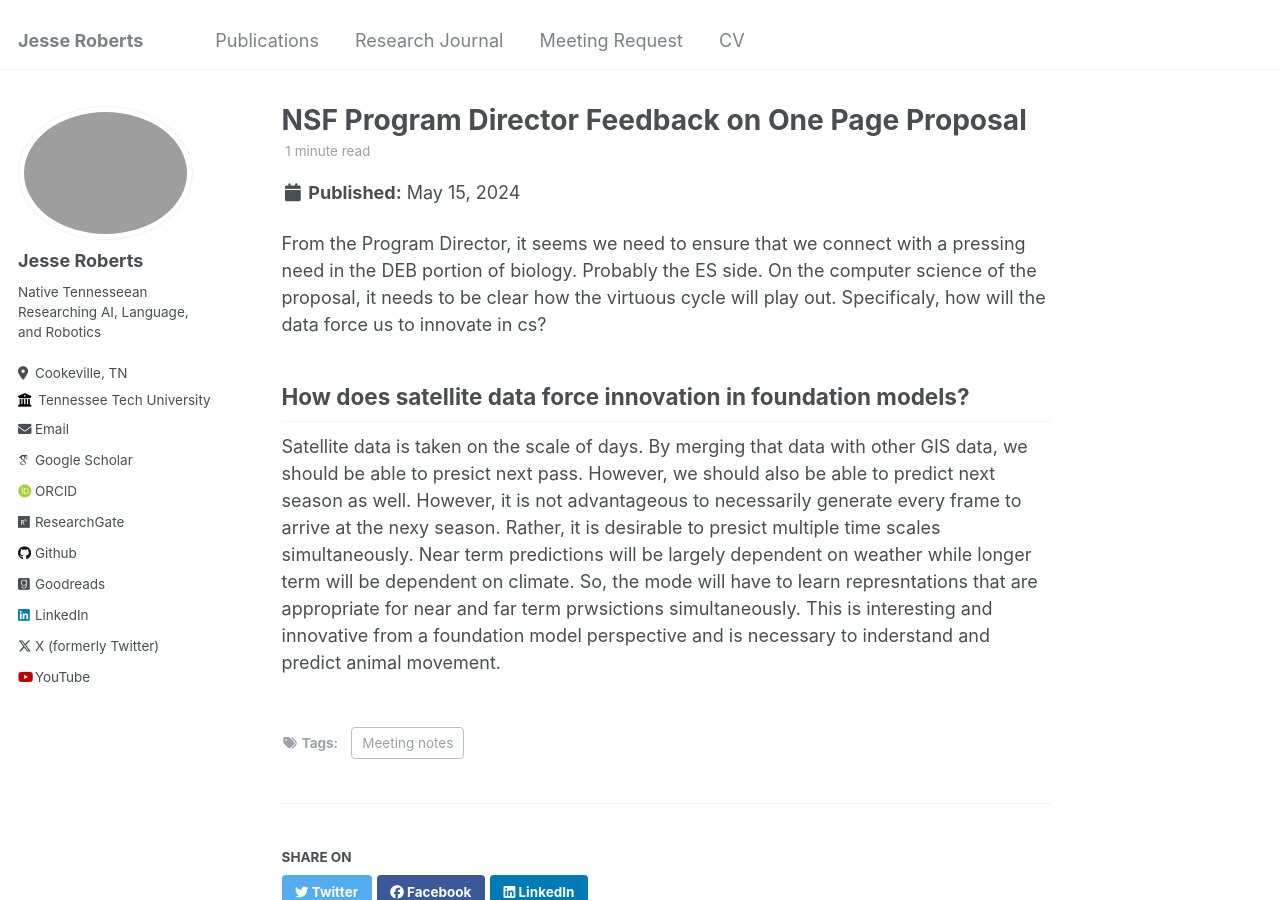
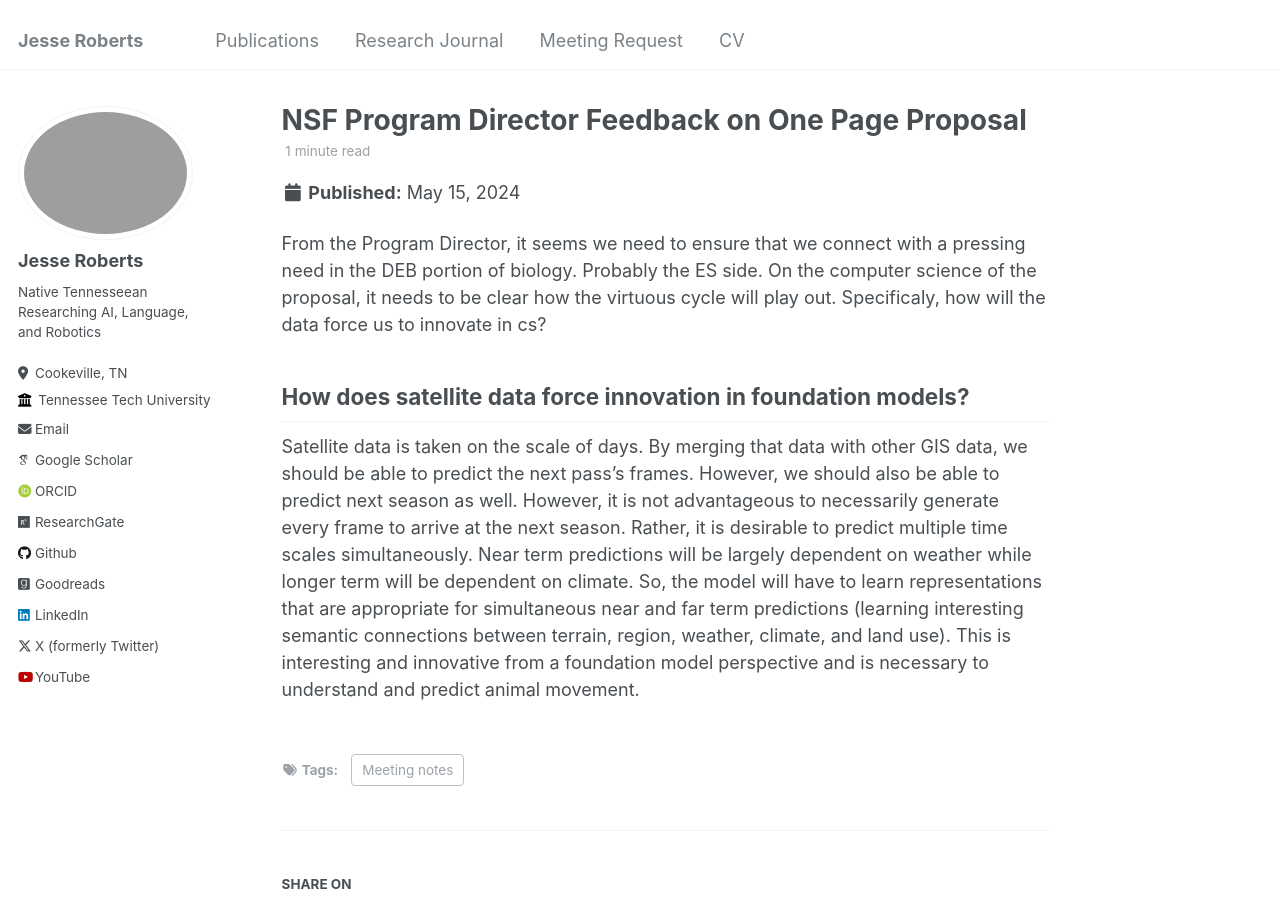
Before and after one commit to JesseTNRoberts/JesseTNRoberts.github.io, a Jekyll site: the page built from _posts/2024-05-15-MeetingNotesMoyer.md, in a window 1280 px wide and 900 px high. Built offline with Jekyll 4.4.1, drawn with Linux system fonts in a browser that asks for light colours; some web fonts are replaced.

Commit message:
Update 2024-05-15-MeetingNotesMoyer.md

```diff
--- a/_posts/2024-05-15-MeetingNotesMoyer.md
+++ b/_posts/2024-05-15-MeetingNotesMoyer.md
@@ -10,4 +10,4 @@ From the Program Director, it seems we need to ensure that we connect with a pre
 
 ## How does satellite data force innovation in foundation models?
 
-Satellite data is taken on the scale of days. By merging that data with other GIS data, we should be able to presict next pass. However, we should also be able to predict next season as well. However, it is not advantageous to necessarily generate every frame to arrive at the nexy season. Rather, it is desirable to presict multiple time scales simultaneously. Near term predictions will be largely dependent on weather while longer term will be dependent on climate. So, the mode will have to learn represntations that are appropriate for near and far term prwsictions simultaneously. This is interesting and innovative from a foundation model perspective and is necessary to inderstand and predict animal movement.
+Satellite data is taken on the scale of days. By merging that data with other GIS data, we should be able to predict the next pass's frames. However, we should also be able to predict next season as well. However, it is not advantageous to necessarily generate every frame to arrive at the next season. Rather, it is desirable to predict multiple time scales simultaneously. Near term predictions will be largely dependent on weather while longer term will be dependent on climate. So, the model will have to learn representations that are appropriate for simultaneous near and far term predictions (learning interesting semantic connections between terrain, region, weather, climate, and land use). This is interesting and innovative from a foundation model perspective and is necessary to understand and predict animal movement.
```
